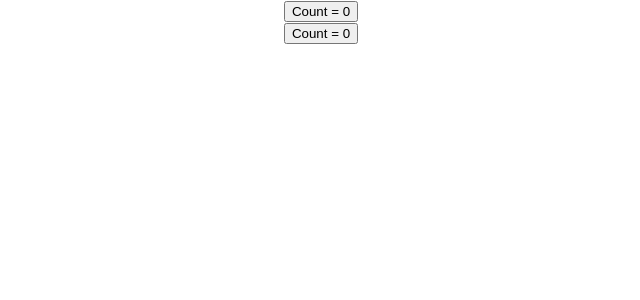
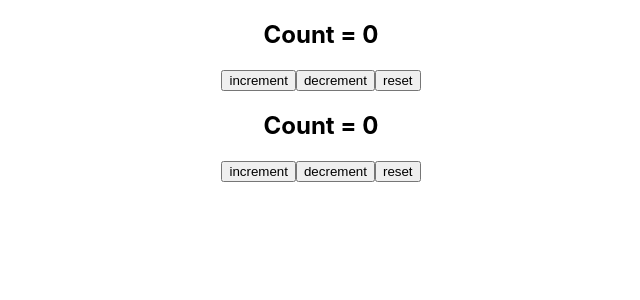
Before and after one commit to R4m21/react-hooks, a React (Create React App) app: page / in a window 1280 px wide. Shown: the top 300 px of the page, without its empty margins (319-959 px from the left). Built offline with nearby package versions, Linux system fonts and the light colour scheme.

Commit message:
custom hook part 2 without hook (Counter)

```diff
--- a/src/App.js
+++ b/src/App.js
@@ -1,8 +1,10 @@
 import React from "react";
 // import React, { useReducer } from "react";
 import "./App.css";
-import DocumentTitleOne from "./components/custom hook/Ex1 useDocumentTitle/DocumentTitleOne";
-import DocumentTitleTwo from "./components/custom hook/Ex1 useDocumentTitle/DocumentTitleTwo";
+import CounterOne from "./components/custom hook/Ex2 useCounter/CounterOne";
+import CounterTwo from "./components/custom hook/Ex2 useCounter/CounterTwo";
+// import DocumentTitleOne from "./components/custom hook/Ex1 useDocumentTitle/DocumentTitleOne";
+// import DocumentTitleTwo from "./components/custom hook/Ex1 useDocumentTitle/DocumentTitleTwo";
 // import ClassTimer from "./components/useRef Hook/ClassTimer";
 // import HookTimer from "./components/useRef Hook/HookTimer";
 // import ParentComponent from "./components/useCallback Hook/ParentComponent";
@@ -90,8 +92,10 @@ function App() {
       {/* <FocusInput/> */}
       {/* <ClassTimer/>
       <HookTimer/> */}
-      <DocumentTitleOne/>
-      <DocumentTitleTwo/>
+      {/* <DocumentTitleOne/>
+      <DocumentTitleTwo/> */}
+      <CounterOne/>
+      <CounterTwo/>
     </div>
   );
 }
--- /dev/null
+++ b/src/components/custom hook/Ex2 useCounter/CounterOne.js
@@ -0,0 +1,18 @@
+import React, { useState } from 'react'
+
+function CounterOne() {
+    const [count, setCount] = useState(0)
+    const increment = () => setCount(prevState => prevState+1)
+    const decrement = () => setCount(prevState => prevState-1)
+    const reset = () => setCount(0)
+    return (
+        <div>
+        <h2>Count = {count}</h2>
+        <button onClick={increment}>increment</button>
+        <button onClick={decrement}>decrement</button>
+        <button onClick={reset}>reset</button>
+        </div>
+    )
+}
+
+export default CounterOne
--- /dev/null
+++ b/src/components/custom hook/Ex2 useCounter/CounterTwo.js
@@ -0,0 +1,18 @@
+import React, { useState } from 'react'
+
+function CounterTwo() {
+    const [count, setCount] = useState(0)
+    const increment = () => setCount(prevState => prevState+1)
+    const decrement = () => setCount(prevState => prevState-1)
+    const reset = () => setCount(0)
+    return (
+        <div>
+        <h2>Count = {count}</h2>
+        <button onClick={increment}>increment</button>
+        <button onClick={decrement}>decrement</button>
+        <button onClick={reset}>reset</button>
+        </div>
+    )
+}
+
+export default CounterTwo
```
